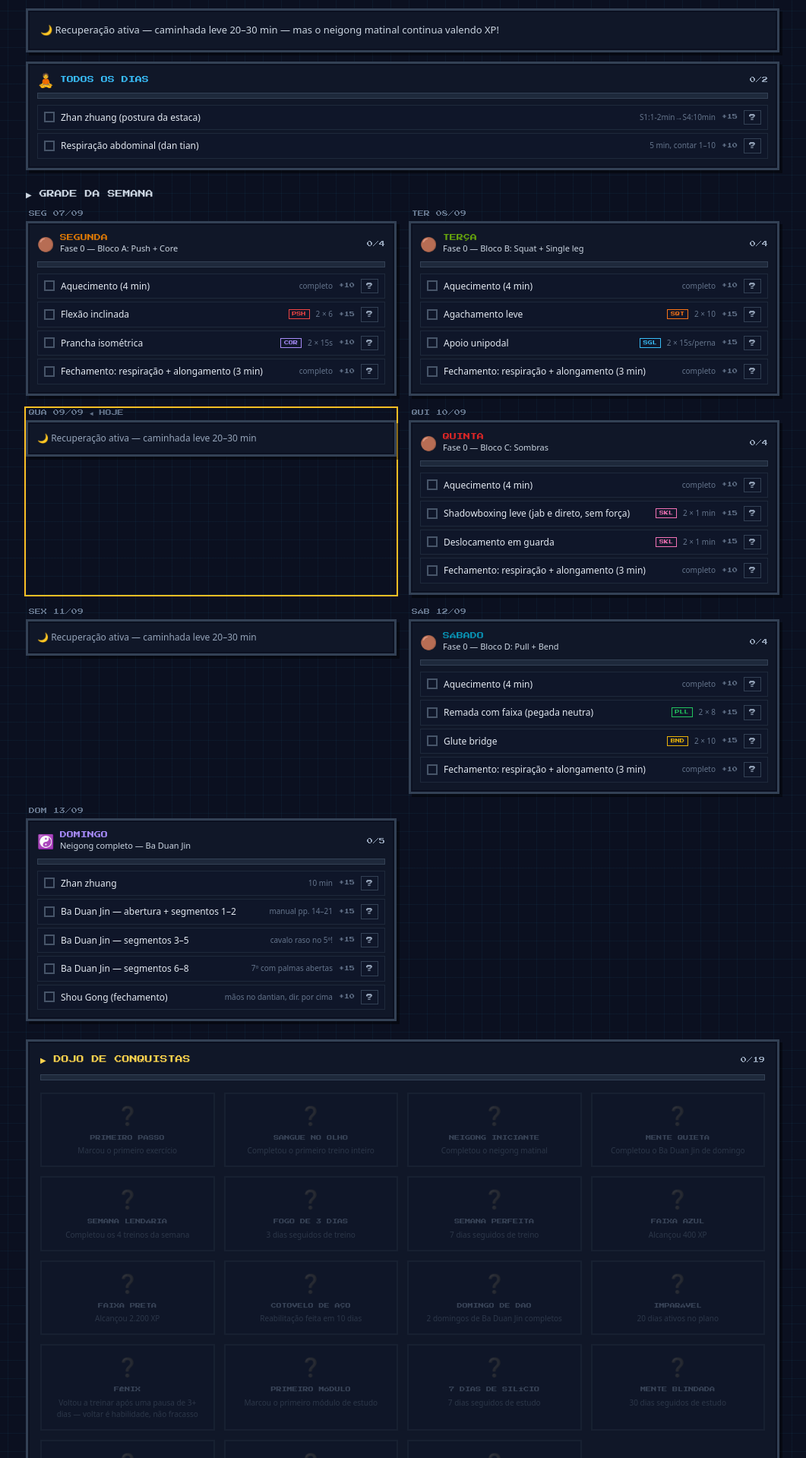
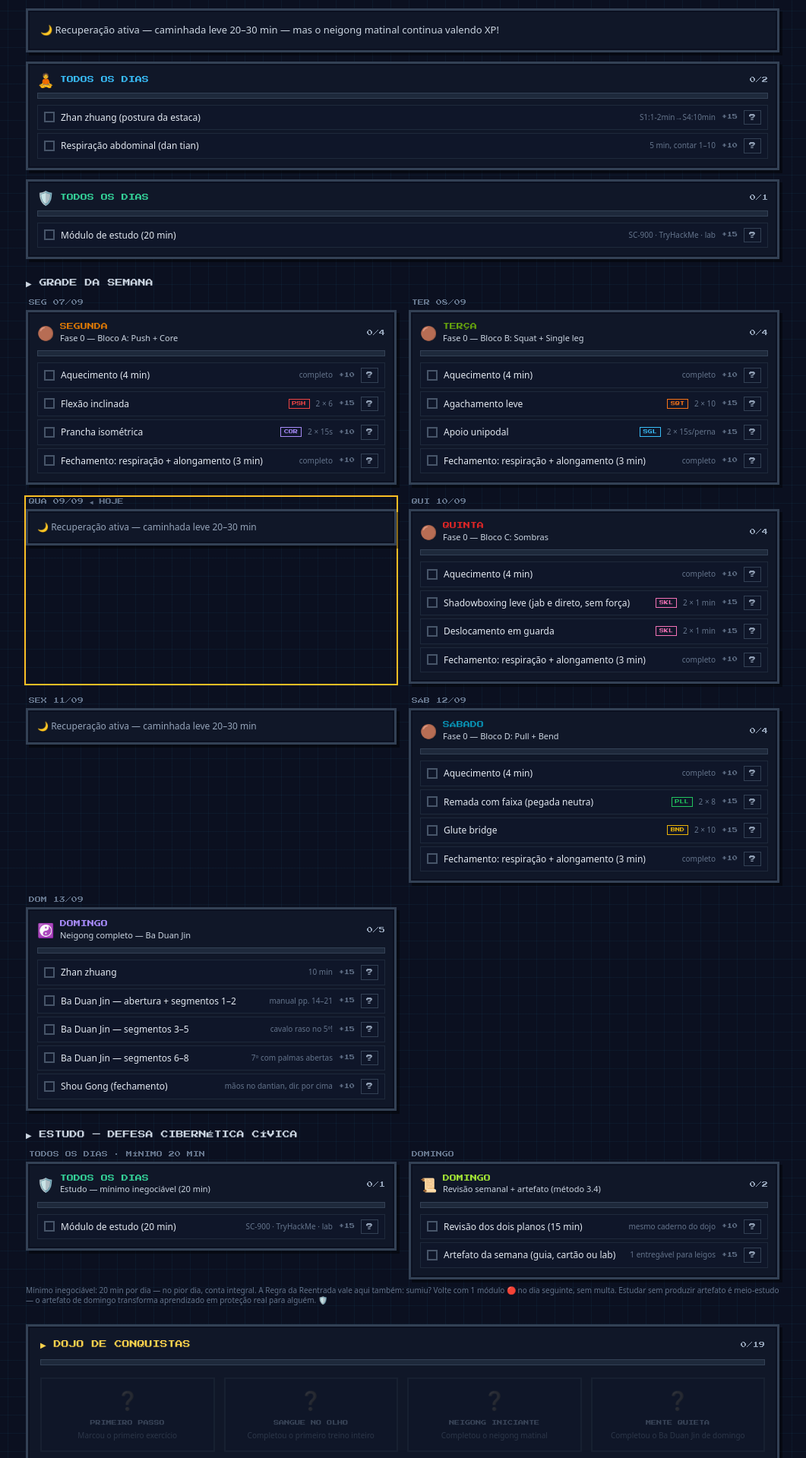
Before and after one commit to damndroid888/pixel-fighter, a React (Vite) app: page / in a window 1280 px wide. Shown: the part 490-2409 px from the top of the page at 76% size, without its empty margins (110-1171 px from the left). Built offline with nearby package versions, Linux system fonts and the light colour scheme.

Commit message:
Seção 'Estudo — Defesa Cibernética Cívica' no app: mínimo diário no Missões de Hoje e revisão+artefato de domingo

```diff
--- a/src/App.tsx
+++ b/src/App.tsx
@@ -10,6 +10,7 @@ import {
   WEEK_ORDER,
 } from "@/data/plan";
 import type { Activity, EnergyMode } from "@/data/plan";
+import { STUDY_DAILY, STUDY_SUNDAY } from "@/data/study";
 import { useGameState } from "@/hooks/useGameState";
 import { PixelAvatar } from "@/components/PixelAvatar";
 import { DayCard } from "@/components/DayCard";
@@ -249,6 +250,15 @@ export default function App() {
               compact
             />
           </div>
+          <div className="mt-3">
+            <DayCard
+              activity={STUDY_DAILY}
+              dateISO={todayISO}
+              checks={game.dayChecks(todayISO)}
+              onToggle={game.toggle}
+              compact
+            />
+          </div>
         </section>
 
         {/* SEMANA */}
@@ -284,6 +294,37 @@ export default function App() {
           </div>
         </section>
 
+        {/* ESTUDO — DEFESA CIBERNÉTICA CÍVICA */}
+        <section>
+          <h2 className="font-pixel text-[10px] text-slate-300 mb-3">▶ ESTUDO — DEFESA CIBERNÉTICA CÍVICA</h2>
+          <div className="grid grid-cols-1 md:grid-cols-2 gap-4">
+            <div>
+              <div className="font-pixel text-[8px] text-slate-500 mb-1 px-1">TODOS OS DIAS · MÍNIMO 20 MIN</div>
+              <DayCard
+                activity={STUDY_DAILY}
+                dateISO={todayISO}
+                checks={game.dayChecks(todayISO)}
+                onToggle={game.toggle}
+              />
+            </div>
+            <div>
+              <div className="font-pixel text-[8px] text-slate-500 mb-1 px-1">DOMINGO</div>
+              <DayCard
+                activity={STUDY_SUNDAY}
+                dateISO={iso(dates[6])}
+                checks={game.dayChecks(iso(dates[6]))}
+                onToggle={game.toggle}
+              />
+            </div>
+          </div>
+          <p className="text-[10px] text-slate-500 mt-2 leading-snug">
+            Mínimo inegociável: 20 min por dia — no pior dia, conta integral. A Regra da
+            Reentrada vale aqui também: sumiu? Volte com 1 módulo 🔴 no dia seguinte, sem multa.
+            Estudar sem produzir artefato é meio-estudo — o artefato de domingo transforma
+            aprendizado em proteção real para alguém. 🛡️
+          </p>
+        </section>
+
         {/* CONQUISTAS */}
         <section>
           <AchievementsPanel achievements={game.achievements} />
```
